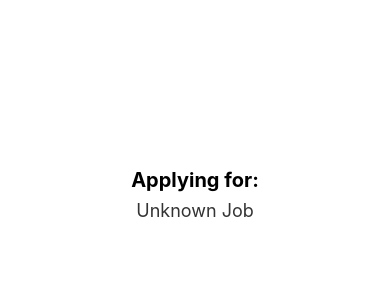
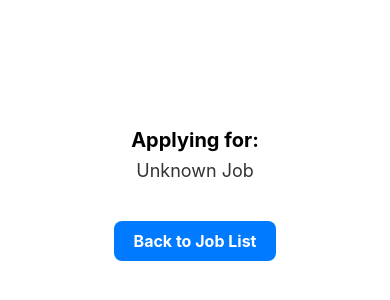
Before and after one commit to Icy3104/TheFinalMidtermmobapp, a React Native app: screen /ApplicationForm in a window 390 px wide. Shown: the part 228-528 px from the top of the page. Built offline with nearby package versions, Linux system fonts and the light colour scheme; no server answers.

Commit message:
bigupgradeimproveperformanceandclearertextformat

```diff
--- a/Screens/Applicationformscreen.tsx
+++ b/Screens/Applicationformscreen.tsx
@@ -1,18 +1,27 @@
 import React from 'react';
-import { View, Text, StyleSheet } from 'react-native';
-import { useRoute, RouteProp } from '@react-navigation/native';
+import { View, Text, StyleSheet, TouchableOpacity } from 'react-native';
+import { useRoute, RouteProp, useNavigation } from '@react-navigation/native';
 import { RootStackParamList } from '../Navigator/Appnavigator'; // Import correct type
 
 type ApplicationFormRouteProp = RouteProp<RootStackParamList, 'ApplicationForm'>;
 
 const Applicationformscreen: React.FC = () => {
     const route = useRoute<ApplicationFormRouteProp>();
+    const navigation = useNavigation();
     const job = route.params?.job || { title: 'Unknown Job' }; // Ensure fallback data
 
     return (
         <View style={styles.container}>
             <Text style={styles.title}>Applying for:</Text>
             <Text style={styles.jobTitle}>{job.title}</Text>
+
+            {/* Faster Back to Job List Button */}
+            <TouchableOpacity
+                style={styles.backButton}
+                onPress={() => navigation.goBack()} // Uses goBack() for faster navigation
+            >
+                <Text style={styles.buttonText}>Back to Job List</Text>
+            </TouchableOpacity>
         </View>
     );
 };
@@ -35,6 +44,19 @@
     jobTitle: {
         fontSize: 18,
         color: '#333',
+        marginBottom: 20,
+    },
+    backButton: {
+        marginTop: 20,
+        backgroundColor: '#007bff',
+        paddingVertical: 10,
+        paddingHorizontal: 20,
+        borderRadius: 8,
+    },
+    buttonText: {
+        color: '#fff',
+        fontSize: 16,
+        fontWeight: 'bold',
     },
 });
 
--- a/Screens/Homescreen.tsx
+++ b/Screens/Homescreen.tsx
@@ -3,10 +3,12 @@
     View, Text, TextInput, FlatList, TouchableOpacity, Image, StyleSheet
 } from 'react-native';
 import { SafeAreaView } from 'react-native-safe-area-context';
+import { useNavigation } from '@react-navigation/native';
 import { useJobContext } from '../Context/Jobcontext';
 
 const Homescreen: React.FC = () => {
     const { jobs, savedJobs, fetchJobs, saveJob } = useJobContext();
+    const navigation = useNavigation();
     const [searchQuery, setSearchQuery] = useState('');
 
     useEffect(() => {
@@ -51,7 +53,7 @@
                                 </TouchableOpacity>
                                 <TouchableOpacity
                                     style={styles.applyButton}
-                                    onPress={() => console.log('Navigate to application form')}
+                                    onPress={() => navigation.navigate('ApplicationForm', { job: item })}
                                 >
                                     <Text style={styles.buttonText}>Apply</Text>
                                 </TouchableOpacity>
@@ -81,7 +83,7 @@
         borderWidth: 1,
         borderRadius: 8,
         paddingHorizontal: 10,
-        marginTop: 10, // Prevents overlap with the status bar
+        marginTop: 10,
         marginBottom: 10,
         backgroundColor: '#fff',
     },
@@ -103,16 +105,18 @@
         flex: 1,
     },
     title: {
-        fontSize: 16,
+        fontSize: 22, // Increased for better visibility
         fontWeight: 'bold',
+        color: '#000', // Ensures job title is black
     },
     company: {
-        fontSize: 14,
-        color: '#555',
+        fontSize: 16, // Clearer and sharper
+        fontWeight: '500',
+        color: '#000', // Black color for better readability
     },
     workModel: {
-        fontSize: 12,
-        color: '#777',
+        fontSize: 14,
+        color: '#000', // Black text for better visibility
     },
     buttons: {
         flexDirection: 'column',
```
